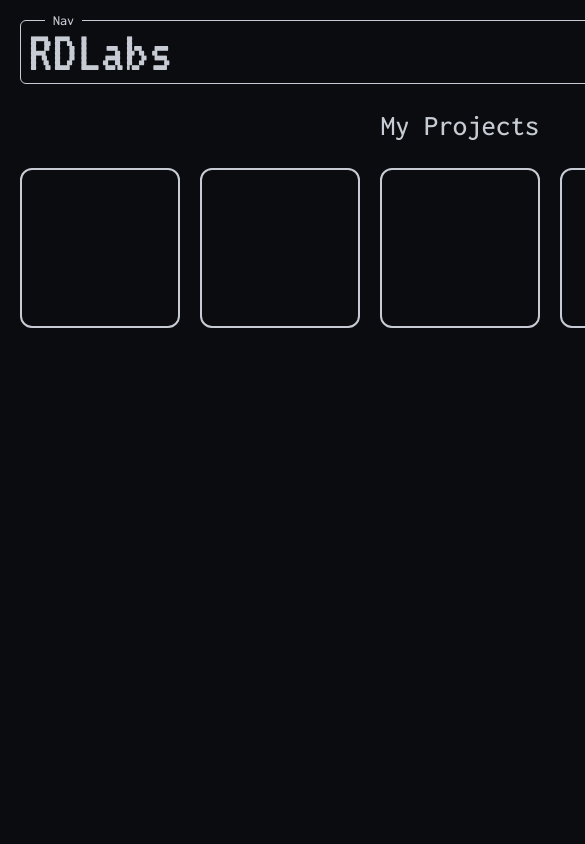
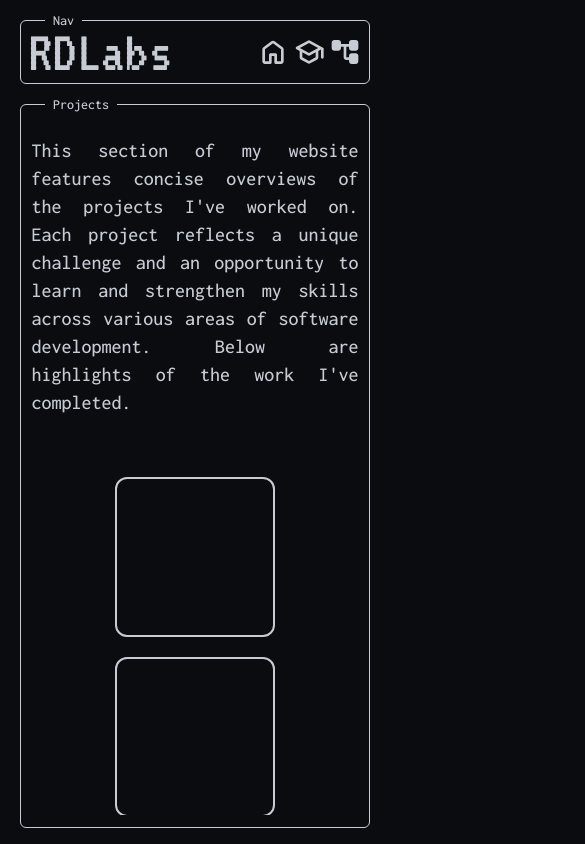
Before and after one commit to RDlabz/RD, a Next.js app: page /pro in a window 390 px wide. Shown: the top 844 px of the page, 585 px wide, since content can reach past the window. Built offline with nearby package versions, Linux system fonts and the light colour scheme; some icons are missing.

Commit message:
Projects

```diff
--- a/src/LabContent/en.json
+++ b/src/LabContent/en.json
@@ -82,9 +82,7 @@
     },
 
     "projects":{
-
-        "title": "My Projects",
-        "intro": "Welcome to the section of my website where I provide brief descriptions of the various projects I have worked on. So far, I have completed three projects, each of which has helped me grow and develop my skills in different areas of software development. Here are the projects I've worked on:",
+        "intro": "This section of my website features concise overviews of the projects I've worked on. Each project reflects a unique challenge and an opportunity to learn and strengthen my skills across various areas of software development. Below are highlights of the work I've completed.",
 
         "projects": [
             {
--- a/src/app/pro/page.tsx
+++ b/src/app/pro/page.tsx
@@ -2,6 +2,8 @@
 import { useState } from 'react';
 import en from '@/LabContent/en.json'
 import ProjectList from '@/components/ProjectList';
+import { BodyWindow, Window, WindowGrid } from '@/components/WindowManager';
+import { Icon } from "@iconify/react";
 
 const projects = en.projects
 
@@ -10,25 +12,32 @@ export default function App() {
   const [selectedProject, setSelectedProject] = useState<any>({})
 
   return (
-    <>
-      <h2>{projects.title}</h2>
-      <ProjectList projects={projects.projects} setSelectedProject={setSelectedProject} />
-      {
-        selectedProject ?
-          <section id="projectDescription">
+    <WindowGrid>
+      <BodyWindow>
+        <Window title="Projects" padding={"12px 3%"}>
+          <p className="text-justify text-xl py-5">{projects.intro}</p>
+          <ProjectList projects={projects.projects} setSelectedProject={setSelectedProject} />
+        </Window>
+        {Boolean(Object.keys(selectedProject).length) && (
+          <Window title={selectedProject.abstract} padding={"10px 3%"}>
+            <div className="w-full sticky top-0 bg-rd-base z-10 h-8 flex items-center justify-end">
+              <Icon icon="material-symbols:close" width={30} height={30} className="cursor-pointer" onClick={() => { setSelectedProject({}) }} />
+            </div>
             <a
+              id="projectDescription"
               href={selectedProject.link}
+              className="text-2xl font-bold"
               target="_blank"
               onMouseEnter={e => (e.currentTarget.style.color = selectedProject.color)}
               onMouseLeave={e => (e.currentTarget.style.color = "var(--foreround)")}
             >{selectedProject.title}</a>
             {selectedProject.description && selectedProject.description.map((desc: string, indx: number) => (
-              <p key={"project-desc" + indx} className="text-justify">{desc}</p>
+              <p key={"project-desc" + indx} className="text-justify text-xl">{desc}</p>
             ))}
-          </section>
-          :
-          null
-      }
-    </>
+            <div className='py-5'></div>
+          </Window>
+        )}
+      </BodyWindow>
+    </WindowGrid>
   );
 }
--- a/src/components/ProjectCard.tsx
+++ b/src/components/ProjectCard.tsx
@@ -8,11 +8,11 @@ export default function ProjectCard({
     selectProject: any
 }) {
     return (
-        <a href="#projectDescription" className="relative group size-40 flex-shrink-0 flex justify-center items-center button-border overflow-hidden transition-all duration-[400ms] ease-in-out hover:w-80 hover:text-rd-fg" onClick={() => selectProject(project)}>
+        <a href="#projectDescription" className="relative group size-40 flex-shrink-0 flex justify-center items-center button-border overflow-hidden transition-all duration-[400ms] ease-in-out hover:w-full hover:max-w-80 hover:text-rd-fg" onClick={() => selectProject(project)}>
             <Icon className="transition duration-[400ms] ease-in-out group-hover:blur-sm" icon={`lucide:${project.icon}`} width={70} height={70} />
             <div className="absolute inset-0 opacity-0 transition-opacity duration-500 group-hover:delay-[100ms] group-hover:opacity-100 pointer-events-none" style={{boxShadow: `inset 0 0px 70px -30px ${project.color}`}} />
-            <span className="absolute w-full self-start px-2 py-1 opacity-0 -translate-y-10 transition-all duration-700 group-hover:delay-[300ms] group-hover:translate-y-0 group-hover:opacity-100">{project.title}</span>
-            <span className="absolute w-full self-end text-rd-small px-2 py-1 opacity-0 translate-y-10 transition-all duration-700 group-hover:delay-[300ms] group-hover:translate-y-0 group-hover:opacity-100">{project.abstract}</span>
+            <span className="absolute w-full self-start text-lg px-2 py-1 opacity-0 -translate-y-10 transition-all duration-700 group-hover:delay-[300ms] group-hover:translate-y-0 group-hover:opacity-100">{project.title}</span>
+            <span className="absolute w-full self-end text-base px-2 py-1 opacity-0 translate-y-10 transition-all duration-700 group-hover:delay-[300ms] group-hover:translate-y-0 group-hover:opacity-100">{project.abstract}</span>
         </a>
     )
 }
--- a/src/components/ProjectList.tsx
+++ b/src/components/ProjectList.tsx
@@ -1,5 +1,4 @@
 'use client'
-import { useRef, useState, useEffect } from 'react';
 import ProjectCard from './ProjectCard';
 
 export default function ProjectList({
@@ -10,48 +9,15 @@ export default function ProjectList({
     setSelectedProject: any
 }) {
 
-    const scrollRef = useRef<HTMLDivElement>(null);
-    const [showLeftFade, setShowLeftFade] = useState(false);
-    const [showRightFade, setShowRightFade] = useState(false);
-
-    const updateFades = () => {
-        const container = scrollRef.current;
-        if (!container) return;
-
-        const { scrollLeft, scrollWidth, clientWidth } = container;
-
-        // Show left fade if not at the start
-        setShowLeftFade(scrollLeft > 20);
-
-        // Show right fade if not at the end
-        setShowRightFade(scrollLeft + clientWidth < scrollWidth - 20);
-    };
-
-    useEffect(() => {
-        updateFades(); // initial check
-
-        const container = scrollRef.current;
-        if (!container) return;
-
-        container.addEventListener('scroll', updateFades);
-        window.addEventListener('resize', updateFades);
-
-        return () => {
-          container.removeEventListener('scroll', updateFades);
-          window.removeEventListener('resize', updateFades);
-        };
-    }, []);
-
     return (
-        <div className="relative overflow-hidden m-[-20px] py-10">
-            <div ref={scrollRef} className="x-list w-full px-[20px]">
-            {projects.map((project) => (
-                <ProjectCard key={project.title} project={project} selectProject={setSelectedProject} />
-            ))}
+        <div className="relative overflow-hidden py-10">
+            <div className="projectList gap-y-5 w-full">
+                {projects.map((project) => (
+                    <div key={project.title} className="flex justify-center">
+                        <ProjectCard project={project} selectProject={setSelectedProject} />
+                    </div>
+                ))}
             </div>
-
-            {showLeftFade && (<div className="absolute top-0 left-0 h-full w-3 pointer-events-none bg-gradient-to-r from-rd-primary to-transparent" />)}
-            {showRightFade && (<div className="absolute top-0 right-0 h-full w-3 pointer-events-none bg-gradient-to-l from-rd-primary to-transparent" />)}
         </div>
     )
 }
--- a/src/styles/globals.css
+++ b/src/styles/globals.css
@@ -65,6 +65,11 @@ h2 {
   font-size: var(--nav);
 }
 
+.projectList {
+  display: grid;
+  grid-template-columns: repeat(2, minmax(0, 1fr));
+}
+
 p {
   /* font-size: var(--body); */
 }
@@ -100,6 +105,12 @@ a {
   width: 0;
 }
 
+@media (max-width: 800px) {
+  .projectList {
+    grid-template-columns: repeat(1, minmax(0, 1fr));
+  }
+}
+
 @media (max-width: 700px) {
 
   :root {
```
